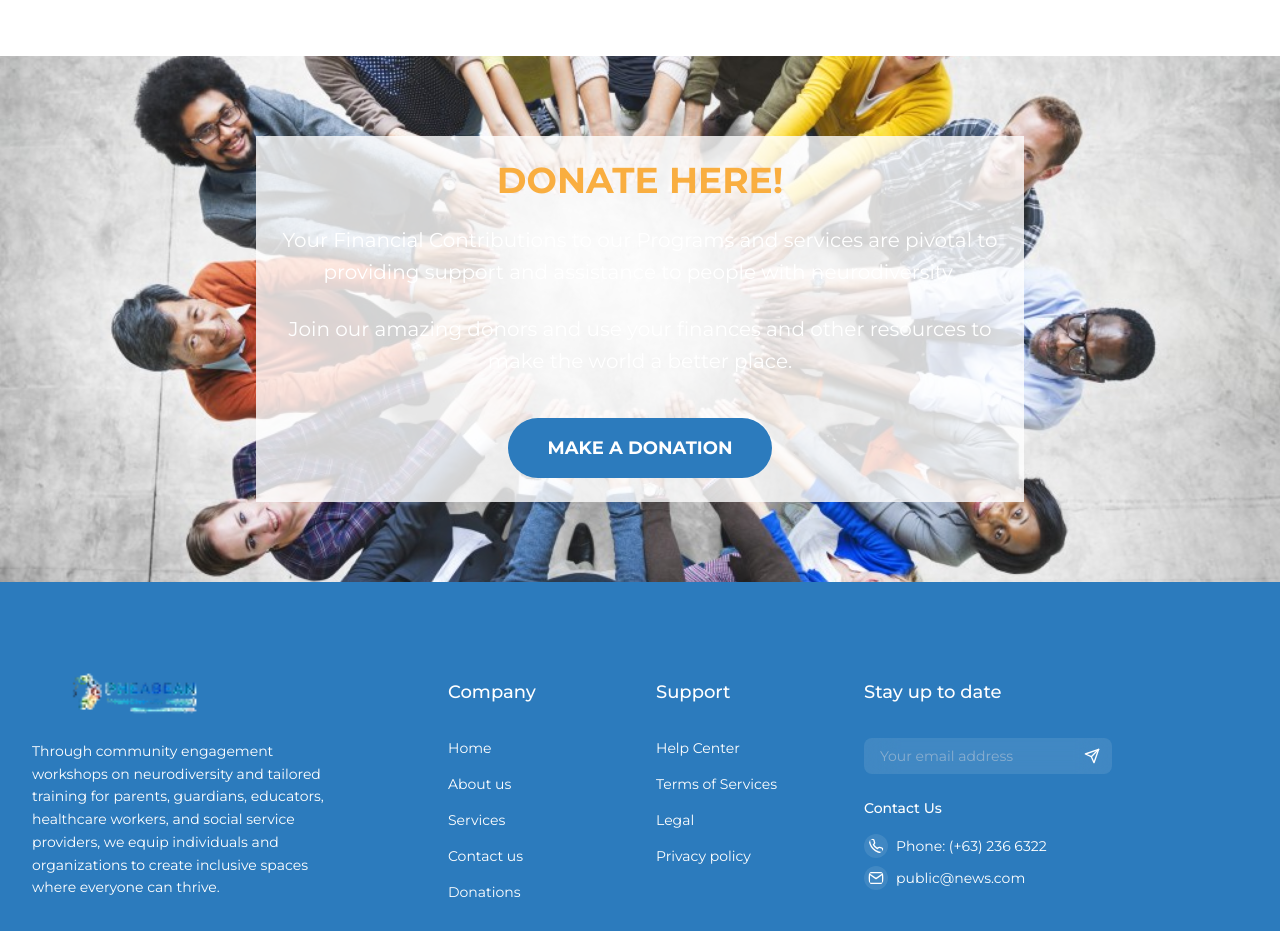
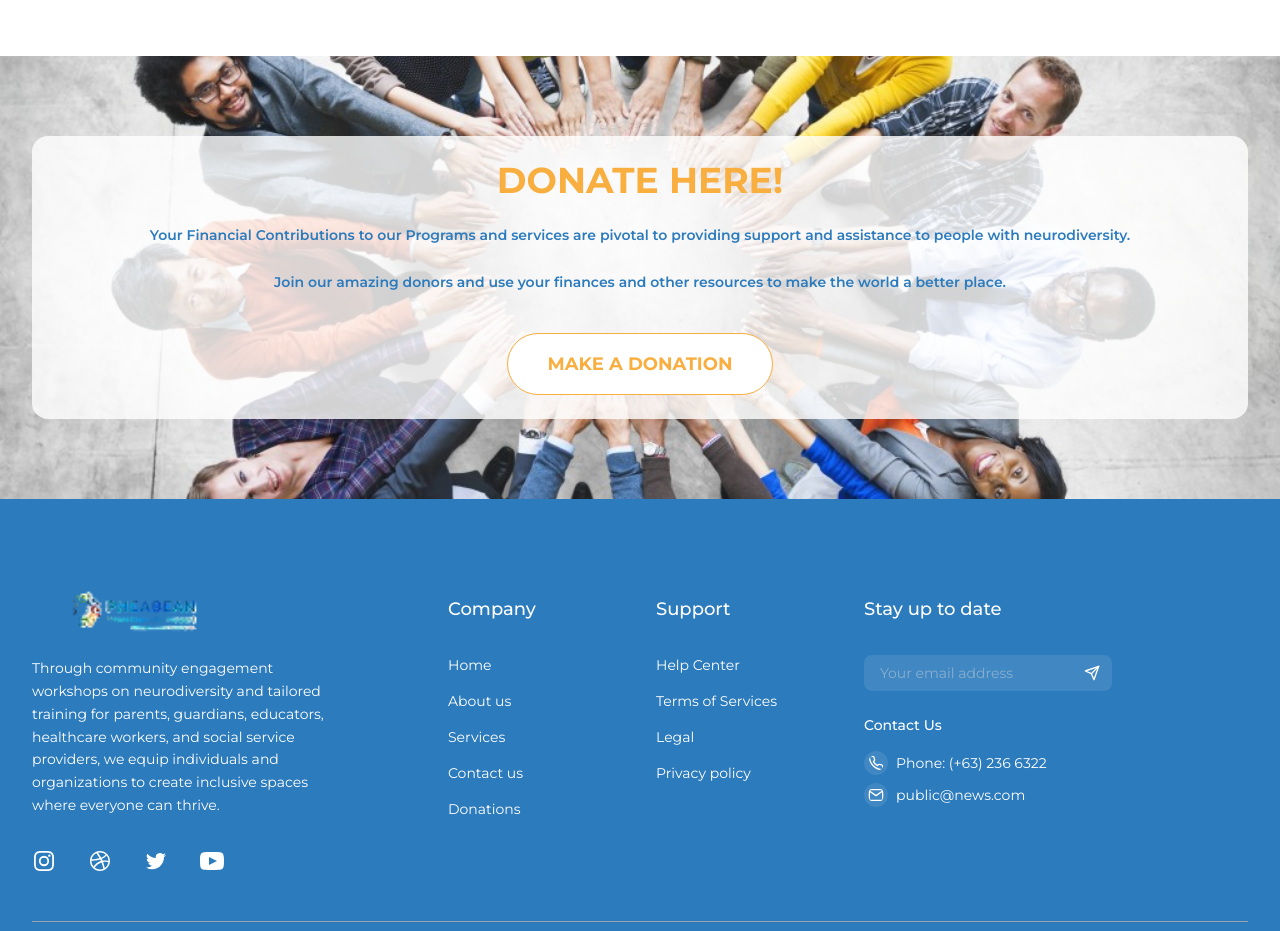
Before and after one commit to shamzconsult/Pheone, a Next.js app: page / in a window 1280 px wide. Shown: the part 3320-4251 px from the top of the page. Built offline with nearby package versions, Linux system fonts and the light colour scheme.

Commit message:
Chore: donation section setup

```diff
--- a/src/app/home/_components/DonationSection.tsx
+++ b/src/app/home/_components/DonationSection.tsx
@@ -15,19 +15,19 @@ function DonateSection() {
       </div>
 
         <div className='max-w-screen-2xl mx-auto '>
-            <div className="relative z-10 text-center max-w-3xl mx-auto p-6 inset-0 bg-white/80">
+            <div className="relative z-10 text-center max-w-7xl mx-auto p-6 inset-0 bg-white/80 rounded-2xl">
                 <h2 className="text-3xl md:text-4xl font-bold text-[#F9AE40] mb-6">DONATE HERE!</h2>
 
-                <p className="text-lg md:text-xl text-white mb-6 leading-relaxed">
+                <p className="text-sm font-semibold text-[#2c7bbd] mb-6 leading-relaxed">
                 Your Financial Contributions to our Programs and services are pivotal to providing support and assistance
                 to people with neurodiversity.
                 </p>
 
-                <p className="text-lg md:text-xl text-white mb-10 leading-relaxed">
+                <p className="text-sm font-semibold text-[#2c7bbd] mb-10 leading-relaxed">
                 Join our amazing donors and use your finances and other resources to make the world a better place.
                 </p>
 
-                <button className="bg-[#2c7bbd] hover:bg-[#1e5a9a] text-white font-bold py-4 px-10 rounded-full text-lg transition-colors duration-300">
+                <button className="bg-white  text-[#F9AE40] border border-[#F9AE40] font-bold py-4 px-10 rounded-full text-lg transition-colors duration-300">
                 MAKE A DONATION
                 </button>
             </div>
```
